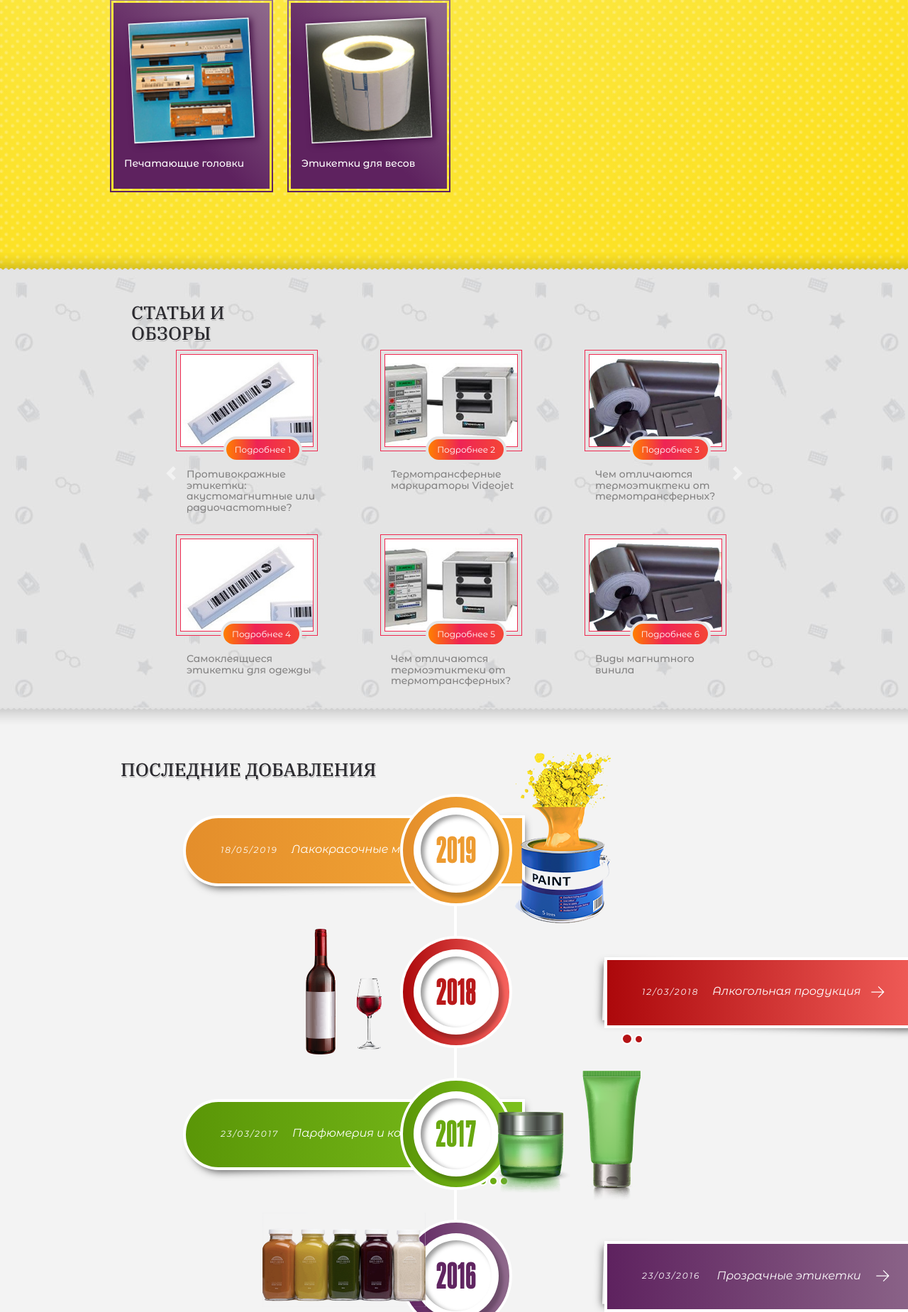
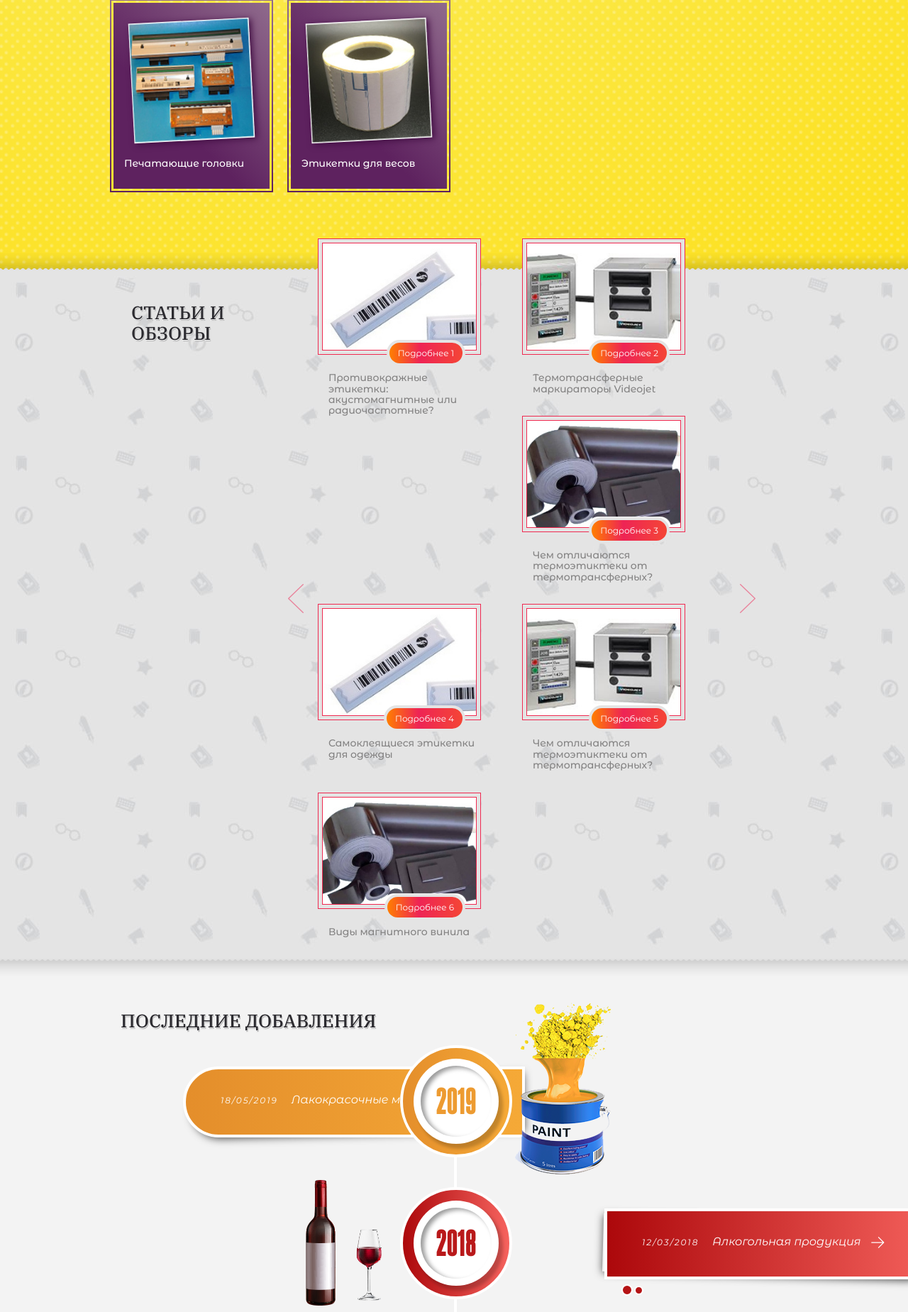
Before and after one commit to olechnaya/markerovka-website-template, a PHP site: page /index.html in a window 1280 px wide. Shown: the part 1433-3282 px from the top of the page at 71% size. Run offline with PHP 8.4, Linux system fonts and the light colour scheme.

Commit message:
articles bootstrap carousel used restyled

```diff
--- a/index.html
+++ b/index.html
@@ -525,7 +525,7 @@
         <div class="container">
           <h2 class="col-md-3">Статьи и обзоры</h2>
 
-          <div id="a_slider" class="carousel slide" data-ride="carousel" data-interval="false">
+          <div id="a_slider" class="carousel slide col-md-9 p0" data-ride="carousel" data-interval="false">
             <!-- <ol class="carousel-indicators">
               <li data-target="#a_slider" data-slide-to="0" class="active"></li>
               <li data-target="#a_slider" data-slide-to="1"></li>
@@ -534,21 +534,21 @@
             <div class="carousel-inner">
               <div class="carousel-item active">
                 <div class="row">
-                  <div class="col-md-4 article">
+                  <div class="col-md-4 p0 article">
                     <div class="img-holder">
                       <img src="images/art-img1.jpg" alt="Противокражные этикетки">
                       <a class="btn btn-magenta sm" href="">Подробнее 1</a>
                     </div>
                     <h4>Противокражные этикетки: акустомагнитные или радиочастотные?</h4>
                   </div>
-                  <div class="col-md-4 article">
+                  <div class="col-md-4 p0 article">
                     <div class="img-holder">
                       <img src="images/art-img2.jpg" alt="Противокражные этикетки">
                       <a class="btn btn-magenta sm" href="">Подробнее 2</a>
                     </div>
                     <h4>Термотрансферные маркираторы Videojet</h4>
                   </div>
-                  <div class="col-md-4 article">
+                  <div class="col-md-4 p0 article">
                     <div class="img-holder">
                       <img src="images/art-img3.jpg" alt="Противокражные этикетки">
                       <a class="btn btn-magenta sm" href="">Подробнее 3</a>
@@ -557,21 +557,21 @@
                   </div>
                 </div>
                 <div class="row">
-                  <div class="col-md-4 article">
+                  <div class="col-md-4 p0 article">
                     <div class="img-holder">
                       <img src="images/art-img1.jpg" alt="Противокражные этикетки">
                       <a class="btn btn-magenta sm" class="btn btn-magenta sm" href="">Подробнее 4</a>
                     </div>
                     <h4>Самоклеящиеся этикетки для одежды</h4>
                   </div>
-                  <div class="col-md-4 article">
+                  <div class="col-md-4 p0 article">
                     <div class="img-holder">
                       <img src="images/art-img2.jpg" alt="Противокражные этикетки">
                       <a class="btn btn-magenta sm" class="btn btn-magenta sm" href="">Подробнее 5</a>
                     </div>
                     <h4>Чем отличаются термоэтиктеки от термотрансферных?</h4>
                   </div>
-                  <div class="col-md-4 article">
+                  <div class="col-md-4 p0 article">
                     <div class="img-holder">
                       <img src="images/art-img3.jpg" alt="Противокражные этикетки">
                       <a class="btn btn-magenta sm" href="">Подробнее 6</a>
@@ -582,21 +582,21 @@
               </div>
               <div class="carousel-item">
                 <div class="row">
-                  <div class="col-md-4 article">
+                  <div class="col-md-4 p0 article">
                     <div class="img-holder">
                       <img src="images/art-img1.jpg" alt="Противокражные этикетки">
                       <a class="btn btn-magenta sm" href="">Подробнее 1</a>
                     </div>
                     <h4>Противокражные этикетки: акустомагнитные или радиочастотные?</h4>
                   </div>
-                  <div class="col-md-4 article">
+                  <div class="col-md-4 p0 article">
                     <div class="img-holder">
                       <img src="images/art-img2.jpg" alt="Противокражные этикетки">
                       <a class="btn btn-magenta sm" href="">Подробнее 2</a>
                     </div>
                     <h4>Термотрансферные маркираторы Videojet</h4>
                   </div>
-                  <div class="col-md-4 article">
+                  <div class="col-md-4 p0 article">
                     <div class="img-holder">
                       <img src="images/art-img3.jpg" alt="Противокражные этикетки">
                       <a class="btn btn-magenta sm" href="">Подробнее 3</a>
@@ -605,21 +605,21 @@
                   </div>
                 </div>
                 <div class="row">
-                  <div class="col-md-4 article">
+                  <div class="col-md-4 p0 article">
                     <div class="img-holder">
                       <img src="images/art-img1.jpg" alt="Противокражные этикетки">
                       <a class="btn btn-magenta sm" class="btn btn-magenta sm" href="">Подробнее 4</a>
                     </div>
                     <h4>Самоклеящиеся этикетки для одежды</h4>
                   </div>
-                  <div class="col-md-4 article">
+                  <div class="col-md-4 p0 article">
                     <div class="img-holder">
                       <img src="images/art-img2.jpg" alt="Противокражные этикетки">
                       <a class="btn btn-magenta sm" class="btn btn-magenta sm" href="">Подробнее 5</a>
                     </div>
                     <h4>Чем отличаются термоэтиктеки от термотрансферных?</h4>
                   </div>
-                  <div class="col-md-4 article">
+                  <div class="col-md-4 p0 article">
                     <div class="img-holder">
                       <img src="images/art-img3.jpg" alt="Противокражные этикетки">
                       <a class="btn btn-magenta sm" href="">Подробнее 6</a>
@@ -630,21 +630,21 @@
               </div>
               <div class="carousel-item">
                 <div class="row">
-                  <div class="col-md-4 article">
+                  <div class="col-md-4 p0 article">
                     <div class="img-holder">
                       <img src="images/art-img1.jpg" alt="Противокражные этикетки">
                       <a class="btn btn-magenta sm" href="">Подробнее 1</a>
                     </div>
                     <h4>Противокражные этикетки: акустомагнитные или радиочастотные?</h4>
                   </div>
-                  <div class="col-md-4 article">
+                  <div class="col-md-4 p0 article">
                     <div class="img-holder">
                       <img src="images/art-img2.jpg" alt="Противокражные этикетки">
                       <a class="btn btn-magenta sm" href="">Подробнее 2</a>
                     </div>
                     <h4>Термотрансферные маркираторы Videojet</h4>
                   </div>
-                  <div class="col-md-4 article">
+                  <div class="col-md-4 p0 article">
                     <div class="img-holder">
                       <img src="images/art-img3.jpg" alt="Противокражные этикетки">
                       <a class="btn btn-magenta sm" href="">Подробнее 3</a>
@@ -653,7 +653,7 @@
                   </div>
                 </div>
                 <div class="row">
-                  <div class="col-md-4 article">
+                  <div class="col-md-4 p0 article">
                     <div class="img-holder">
                       <img src="images/art-img1.jpg" alt="Противокражные этикетки">
                       <a class="btn btn-magenta sm" class="btn btn-magenta sm" href="">Подробнее 4</a>
--- a/style.css
+++ b/style.css
@@ -529,16 +529,14 @@ a:active {
   position: relative;
 }
 
-#a_slider button, #saeSiemaSlider button {
-  background: url(images/articles-arrows.png) no-repeat;
-  color: transparent;
+/* #a_slider button, #saeSiemaSlider button { */
+#a_slider .carousel-control-prev span,
+#a_slider .carousel-control-next span {
+    background: url(images/articles-arrows.png) no-repeat;
   margin: 0;
-  opacity: 1;
   position: absolute;
   width: 23px;
   height: 41px;
-  padding: 0;
-  border: none;
 }
 
 #a_slider .article {
@@ -549,11 +547,11 @@ a:active {
   transition: all .2s ease-in;
 }
 
-#a_slider .buttons,
-#saeSiemaSlider .buttons {
-  position: absolute;
-  left: 0;
-  right: 0;
+/* #a_slider .buttons,
+#saeSiemaSlider .buttons { */
+#a_slider .carousel-control-prev span,
+#a_slider .carousel-control-next span {
+  position: absolute;
   top: 50%;
   margin-top: -21px;
 }
@@ -561,21 +559,23 @@ a:active {
 #saeSiemaSlider .buttons:active {
 outline:none;
 }
-#a_slider .prev {
+#a_slider .carousel-control-prev span {
   background-position: 0 0;
   left: 0;
 }
-
-#a_slider .next {
+#a_slider .carousel-control-next {
+  right: 45px;
+}
+#a_slider .carousel-control-next span {
   background-position: 0 -41px;
   right: 0;
 }
 
-#a_slider .prev:hover {
+#a_slider .carousel-control-prev:hover span {
   background-position: 0 -82px;
 }
 
-#a_slider .next:hover {
+#a_slider .carousel-control-next:hover span{
   background-position: 0 -123px;
 }
 
```
